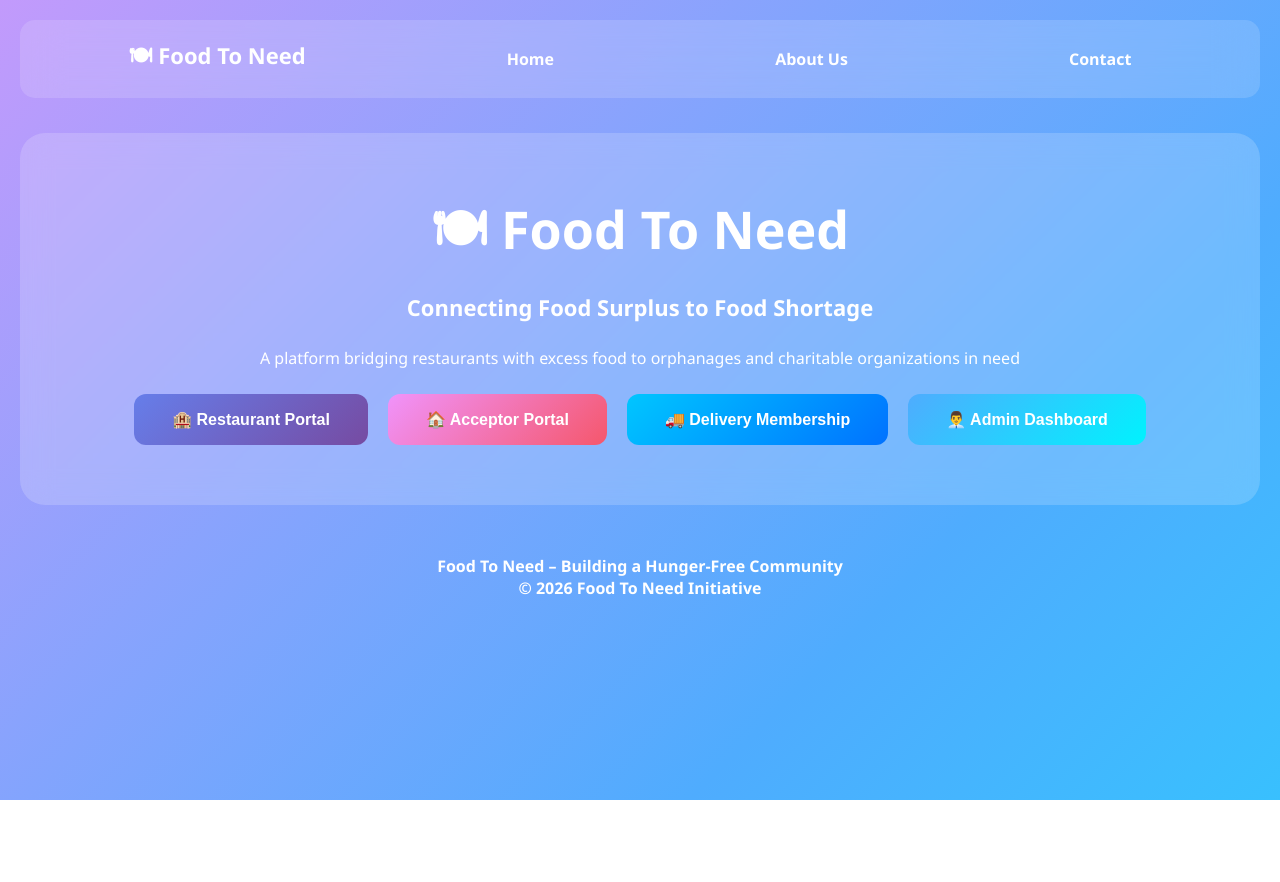
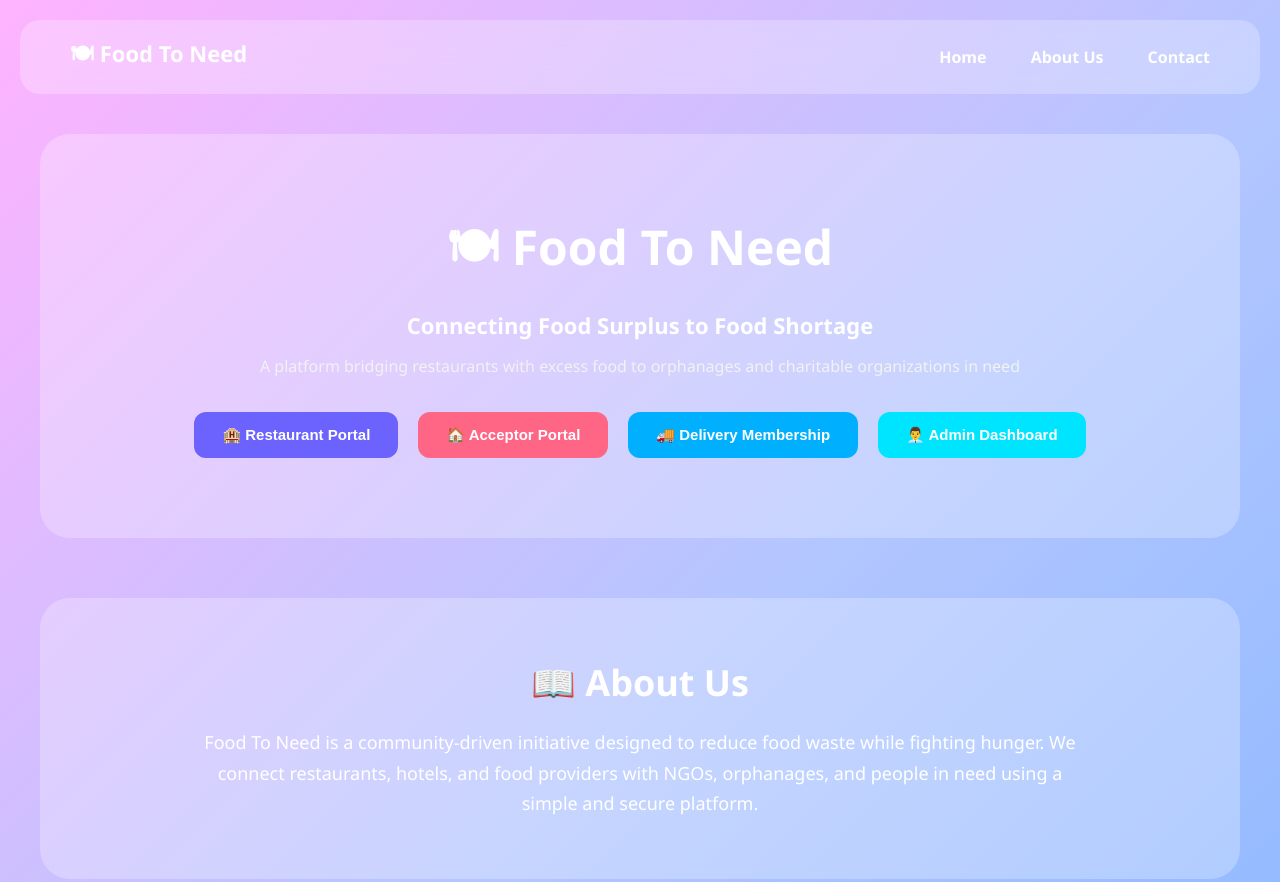
Before and after one commit to nihar17-apr/FoodShare, a website: page public/index.html in a window 1280 px wide. Shown: the top 882 px of the page. Before the commit the page ends 800 px from the top, so only its background shows below. Drawn offline with Linux system fonts and the light colour scheme.

Commit message:
Update index.html

```diff
--- a/public/index.html
+++ b/public/index.html
@@ -15,86 +15,67 @@
 /* ===== BODY ===== */
 body {
   font-family: 'Poppins', 'Segoe UI', Arial, sans-serif;
-  background: linear-gradient(135deg, #667eea 0%, #764ba2 25%, #f093fb 50%, #4facfe 75%, #00f2fe 100%);
-  background-size: 400% 400%;
-  animation: gradientShift 15s ease infinite;
+  background: linear-gradient(135deg, #ffb3ff, #b3c6ff, #80b3ff);
   min-height: 100vh;
-  padding: 20px;
-}
-
-@keyframes gradientShift {
-  0% { background-position: 0% 50%; }
-  50% { background-position: 100% 50%; }
-  100% { background-position: 0% 50%; }
 }
 
 /* ===== NAVBAR ===== */
 .navbar {
   display: flex;
-  justify-content: space-around;
+  justify-content: space-between;
   align-items: center;
-  background: rgba(255,255,255,0.15);
-  padding: 18px;
-  border-radius: 15px;
-  margin-bottom: 35px;
+  padding: 18px 50px;
+  background: rgba(255,255,255,0.25);
   backdrop-filter: blur(20px);
+  border-radius: 20px;
+  margin: 20px;
 }
 
-.navbar span {
+.navbar .logo {
   font-size: 22px;
   font-weight: 900;
   color: white;
 }
 
-.nav-link {
+.navbar .links a {
+  margin-left: 40px;
   color: white;
   text-decoration: none;
   font-weight: 700;
   cursor: pointer;
-  padding: 10px 20px;
-  border-radius: 8px;
-  transition: 0.3s;
 }
 
-.nav-link:hover {
-  background: rgba(255,255,255,0.3);
-}
-
-/* ===== CONTAINER ===== */
-.container {
-  max-width: 1300px;
-  margin: auto;
-  text-align: center;
+.navbar .links a:hover {
+  text-decoration: underline;
 }
 
 /* ===== HERO ===== */
 .hero {
-  background: rgba(255,255,255,0.18);
-  padding: 60px 40px;
-  border-radius: 25px;
-  margin-bottom: 50px;
-  backdrop-filter: blur(15px);
+  margin: 40px;
+  padding: 80px 40px;
+  border-radius: 30px;
+  background: rgba(255,255,255,0.25);
+  text-align: center;
 }
 
 .hero h1 {
+  font-size: 48px;
   color: white;
-  font-size: 52px;
-  margin-bottom: 10px;
+  margin-bottom: 15px;
 }
 
-.tagline {
+.hero h3 {
   font-size: 22px;
-  font-weight: 700;
-  color: #ffd700;
+  color: #fff;
   margin-bottom: 15px;
 }
 
 .hero p {
-  color: #fff;
-  margin-bottom: 25px;
+  color: #f2f2f2;
+  margin-bottom: 35px;
 }
 
-/* ===== BUTTON GROUP ===== */
+/* ===== BUTTONS ===== */
 .button-group {
   display: flex;
   justify-content: center;
@@ -102,43 +83,67 @@ body {
   flex-wrap: wrap;
 }
 
-/* ===== BUTTONS ===== */
-button {
-  padding: 16px 38px;
+.btn {
+  padding: 14px 28px;
+  border-radius: 12px;
   border: none;
-  border-radius: 12px;
-  font-size: 16px;
+  color: white;
   font-weight: 700;
   cursor: pointer;
-  color: white;
-  transition: 0.3s;
+  font-size: 15px;
 }
 
-/* Existing buttons */
-button:nth-child(1) {
-  background: linear-gradient(135deg, #667eea, #764ba2);
-}
-button:nth-child(2) {
-  background: linear-gradient(135deg, #f093fb, #f5576c);
-}
-button:nth-child(3) {
-  background: linear-gradient(135deg, #00c6ff, #0072ff);
-}
-button:nth-child(4) {
-  background: linear-gradient(135deg, #4facfe, #00f2fe);
+.restaurant { background: #6c63ff; }
+.acceptor { background: #ff6584; }
+.membership { background: #00b0ff; }
+.admin { background: #00e5ff; }
+
+.btn:hover {
+  opacity: 0.85;
 }
 
-button:hover {
-  transform: translateY(-4px);
-  box-shadow: 0 10px 30px rgba(0,0,0,0.3);
+/* ===== SECTIONS ===== */
+.section {
+  margin: 60px 40px;
+  padding: 60px;
+  background: rgba(255,255,255,0.25);
+  border-radius: 30px;
+  color: white;
+  text-align: center;
+}
+
+.section h2 {
+  font-size: 36px;
+  margin-bottom: 20px;
+}
+
+.section p {
+  font-size: 18px;
+  max-width: 900px;
+  margin: auto;
+  line-height: 1.7;
 }
 
 /* ===== FOOTER ===== */
 .footer {
-  margin-top: 50px;
   text-align: center;
   color: white;
-  font-weight: 600;
+  padding: 30px;
+  font-weight: 700;
+}
+
+/* ===== RESPONSIVE ===== */
+@media(max-width: 768px) {
+  .navbar {
+    flex-direction: column;
+    gap: 10px;
+  }
+  .navbar .links a {
+    margin-left: 15px;
+  }
+  .hero h1 {
+    font-size: 34px;
+  }
 }
 </style>
 </head>
@@ -147,41 +152,62 @@ button:hover {
 
 <!-- NAVBAR -->
 <div class="navbar">
-  <span>🍽 Food To Need</span>
-  <a class="nav-link" onclick="scrollToSection('hero')">Home</a>
-  <a class="nav-link" onclick="scrollToSection('about')">About Us</a>
-  <a class="nav-link" onclick="scrollToSection('contact')">Contact</a>
+  <div class="logo">🍽 Food To Need</div>
+  <div class="links">
+    <a onclick="scrollToSection('hero')">Home</a>
+    <a onclick="scrollToSection('about')">About Us</a>
+    <a onclick="scrollToSection('contact')">Contact</a>
   </div>
-
-<div class="container">
+</div>
 
 <!-- HERO -->
 <div class="hero" id="hero">
   <h1>🍽 Food To Need</h1>
-    <p class="tagline">Connecting Food Surplus to Food Shortage</p>
-    <p>A platform bridging restaurants with excess food to orphanages and charitable organizations in need</p>
+  <h3>Connecting Food Surplus to Food Shortage</h3>
+  <p>
+    A platform bridging restaurants with excess food to orphanages and charitable organizations in need
+  </p>
 
-    <!-- 🔥 UPDATED BUTTON GROUP -->
   <div class="button-group">
-      <button onclick="location.href='restaurant.html'">🏨 Restaurant Portal</button>
-      <button onclick="location.href='acceptor.html'">🏠 Acceptor Portal</button>
-      <button onclick="location.href='membership.html'">🚚 Delivery Membership</button>
-      <button onclick="location.href='admin.html'">👨‍💼 Admin Dashboard</button>
+    <button class="btn restaurant" onclick="location.href='restaurant.html'">🏨 Restaurant Portal</button>
+    <button class="btn acceptor" onclick="location.href='acceptor.html'">🏠 Acceptor Portal</button>
+    <button class="btn membership" onclick="location.href='membership.html'">🚚 Delivery Membership</button>
+    <button class="btn admin" onclick="location.href='admin.html'">👨‍💼 Admin Dashboard</button>
   </div>
+</div>
+
+<!-- ABOUT -->
+<div class="section" id="about">
+  <h2>📖 About Us</h2>
+  <p>
+    Food To Need is a community-driven initiative designed to reduce food waste
+    while fighting hunger. We connect restaurants, hotels, and food providers
+    with NGOs, orphanages, and people in need using a simple and secure platform.
+  </p>
+</div>
+
+<!-- CONTACT -->
+<div class="section" id="contact">
+  <h2>📞 Contact Us</h2>
+  <p>
+    📧 Email: <strong>nrouthu@gitam.in</strong><br><br>
+    📍 Location: India<br><br>
+    We usually respond within 24 hours.
+  </p>
 </div>
 
 <!-- FOOTER -->
 <div class="footer">
-    <p><strong>Food To Need</strong> – Building a Hunger-Free Community</p>
+  <p>Food To Need – Building a Hunger-Free Community</p>
   <p>© 2026 Food To Need Initiative</p>
-  </div>
-
 </div>
 
 <script>
 function scrollToSection(id) {
   const el = document.getElementById(id);
-  if (el) el.scrollIntoView({ behavior: "smooth" });
+  if (el) {
+    el.scrollIntoView({ behavior: "smooth" });
+  }
 }
 </script>
 
```
Lines whose indentation alone changed are shown as unchanged.
